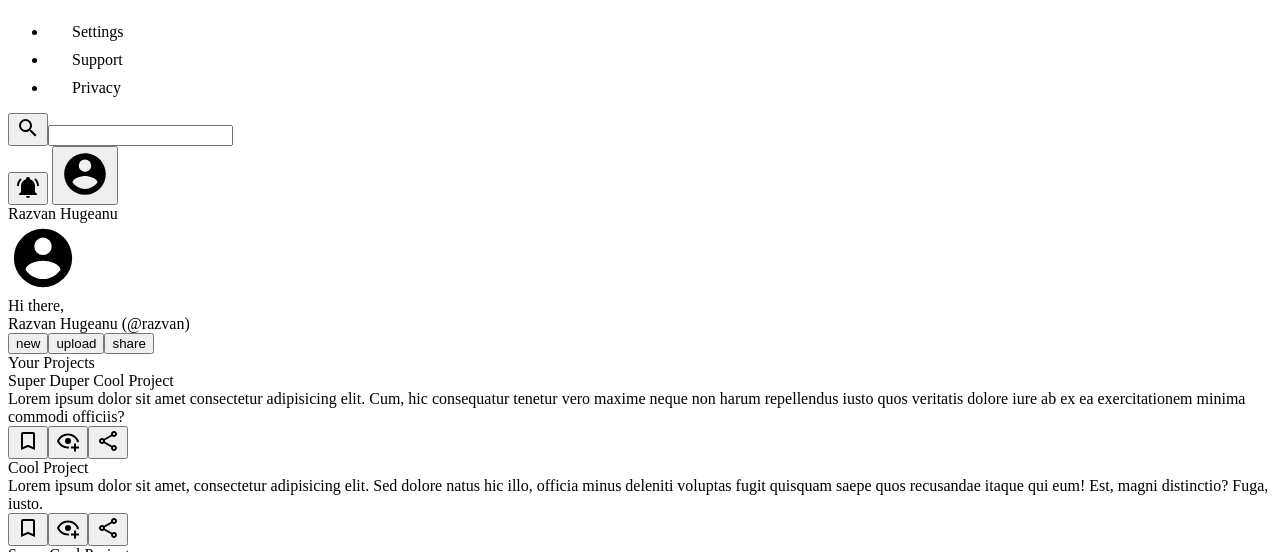
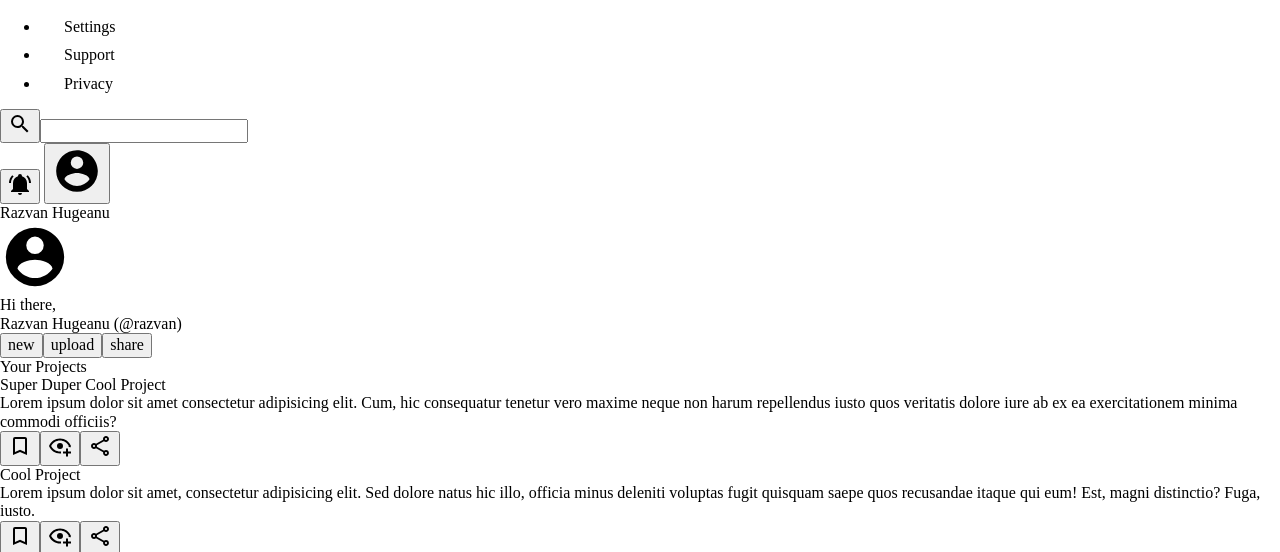
Before and after one commit to RzvHgn/admin-page, a website: page index.html in a window 1280 px wide. Shown: the part 225-777 px from the top of the page. Drawn offline with nearby package versions, Linux system fonts and the light colour scheme.

Commit message:
Start of css styling.

```diff
--- a/index.html
+++ b/index.html
@@ -3,6 +3,7 @@
 <head>
     <meta charset="UTF-8">
     <meta name="viewport" content="width=device-width, initial-scale=1.0">
+    <link rel="stylesheet" href="node_modules/normalize.css/normalize.css" />
     <link ref="stylesheet" href="style.css">
     <title>Admin Dashboard</title>
 </head>
--- a/style.css
+++ b/style.css
@@ -163,7 +163,7 @@ main {
     padding-bottom: 0;
     gap:20px;
 }
-.priject-container .project {
+.project-container .project {
     padding: 20px;
     background: white;
     border-left: 10px solid orange;
@@ -179,3 +179,8 @@ main {
     place-content: end;
     gap: 10px;
 }
+.project > div:first-line {
+    font-size: 18px;
+    font-weight: bold;
+    line-height: 30px;
+}
```
Also changed, not shown: package.json (added, +22 -0 lines), 1 other file.
